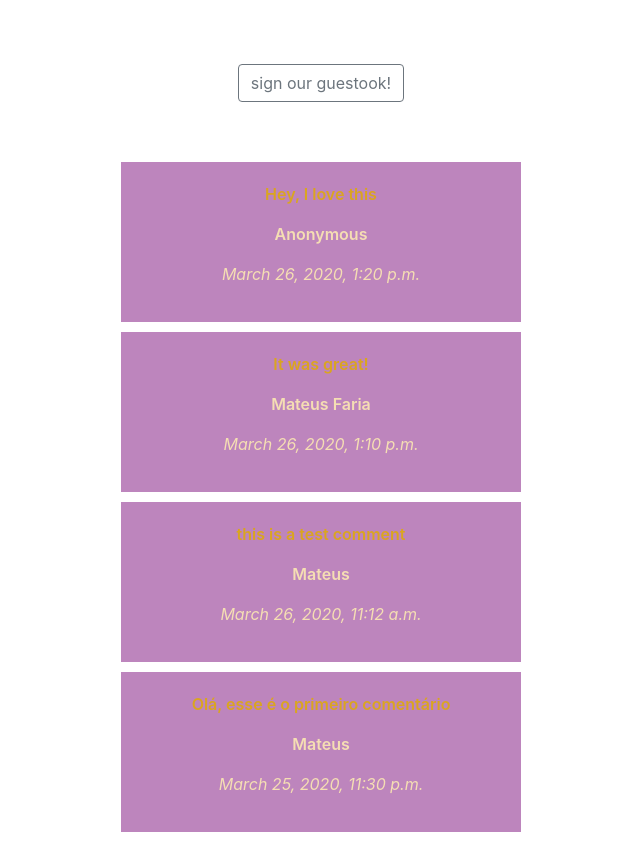
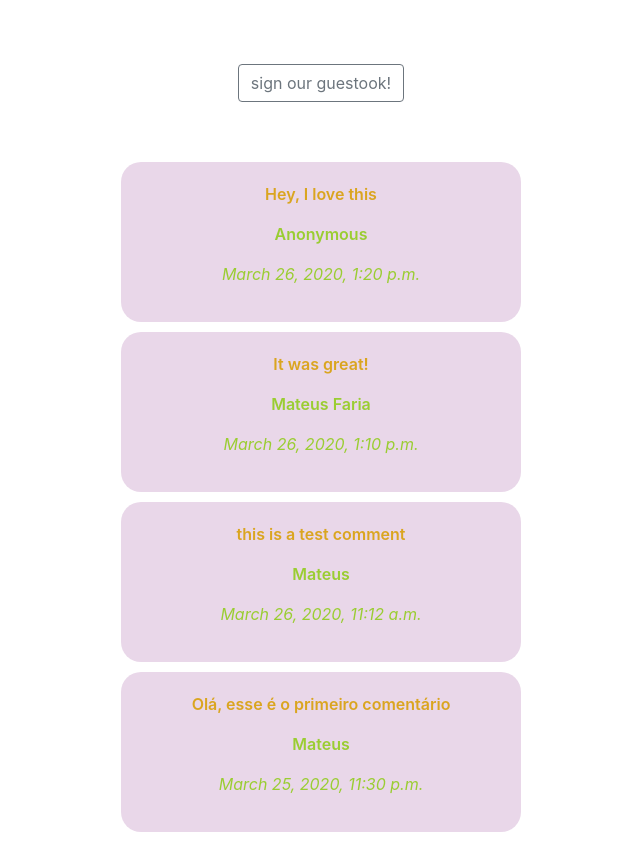
Before and after one commit to mateusmecunhe/django-guestbook, a Django app: page /guestbook/ in a window 1280 px wide. Shown: the whole page, without its empty margins (319-959 px from the left). Run offline with Django 3.2, Linux system fonts and the light colour scheme; data comes from the database, SQL or seed files in the repository; both versions use the stored data as it was after the commit; some libraries are stand-ins or nearby versions.

Commit message:
changing style

```diff
--- a/guestbook/static/guestbook/index.css
+++ b/guestbook/static/guestbook/index.css
@@ -14,10 +14,11 @@
 }
 
 .comment-section{
-    background-color: rgb(189, 133, 189);
+    background-color: rgba(189, 133, 189, 0.329);
     max-width: 400px;
     margin: 10px auto;
     padding: 20px 5px;
+    border-radius: 20px;
 }
 .comment{
     color: goldenrod;
@@ -25,11 +26,11 @@
 }
 
 .name{
-    color: wheat;
+    color: yellowgreen;
     font-weight: 600;
 }
 
 .date{
-    color: wheat;
+    color: yellowgreen;
     font-style: italic;
 }
```
Also changed, not shown: db.sqlite3.
